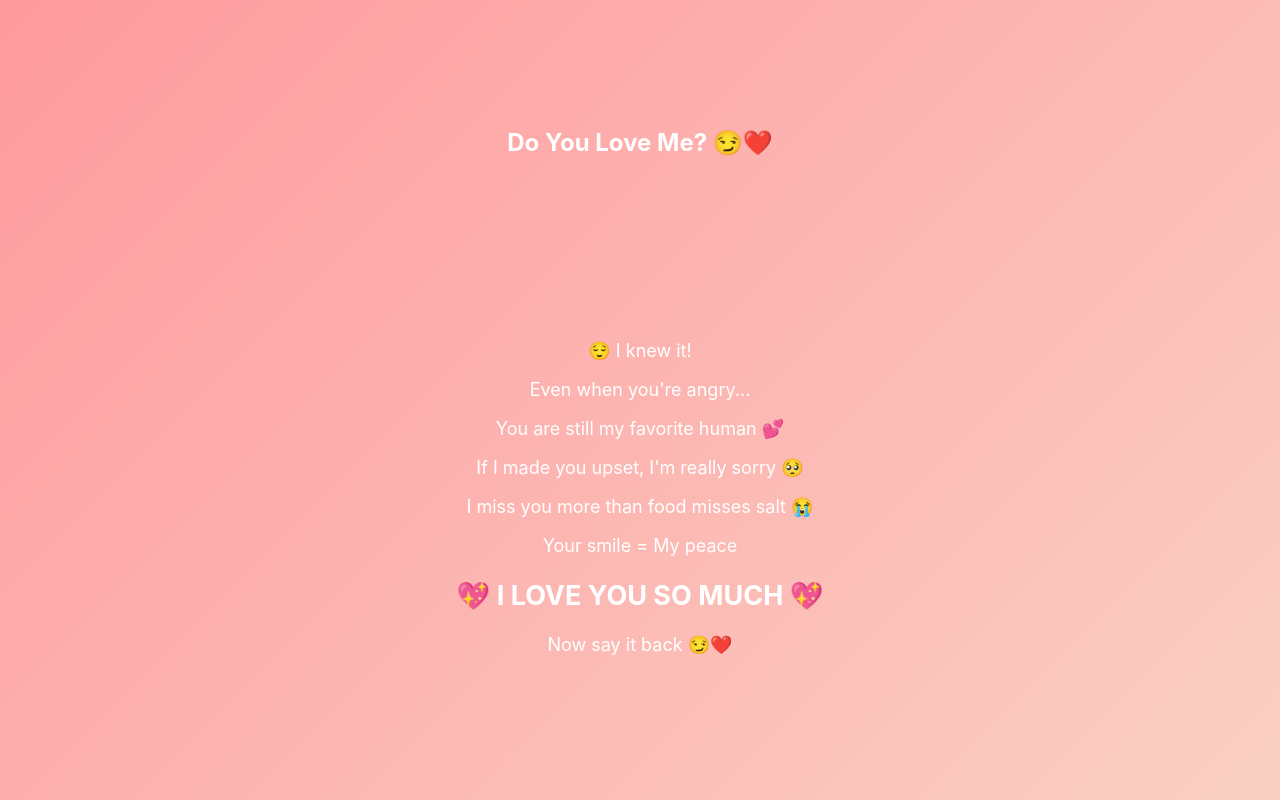
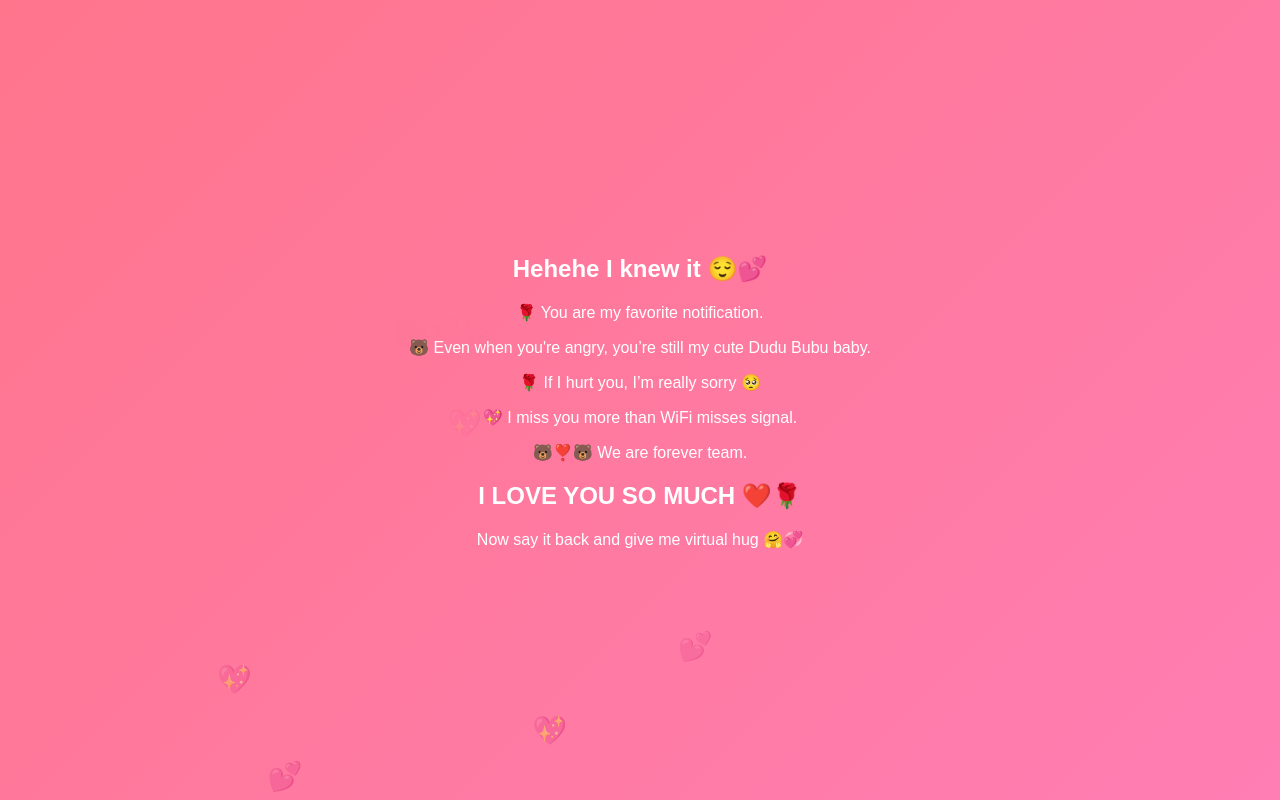
Before and after one commit to tinku06071999/index.html, a plain HTML site: page index.html in a window 1280 px wide. Both pictures are taken after a click on the button "YES 😍". Shown: the top 800 px of the page. Drawn offline with Linux system fonts and the light colour scheme.

Commit message:
Update index.html

```diff
--- a/index.html
+++ b/index.html
@@ -2,95 +2,146 @@
 <html>
 <head>
 <meta name="viewport" content="width=device-width, initial-scale=1.0">
-<title>Only For You ❤️</title>
+<title>For My Love ❤️</title>
+
 <style>
     body {
         margin: 0;
         padding: 0;
+        background: linear-gradient(135deg, #ff758c, #ff7eb3);
+        font-family: Arial, sans-serif;
+        text-align: center;
         height: 100vh;
-   background: linear-gradient(135deg, #ff9a9e, #fad0c4);
+        overflow: hidden;
         display: flex;
+        flex-direction: column;
         justify-content: center;
         align-items: center;
-   font-family: -apple-system, BlinkMacSystemFont, sans-serif;
-   overflow: hidden;
-   text-align: center;
+        color: white;
     }
-.container {
-   position: relative;
-   width: 100%;
-   max-width: 400px;
+
+    h1 {
+        font-size: 26px;
+        margin-bottom: 40px;
+        padding: 0 20px;
     }
-h1 {
-   color: #fff;
-   margin-bottom: 40px;
-   font-size: 24px;
-}
+
     button {
-   padding: 12px 25px;
+        padding: 14px 28px;
         font-size: 18px;
         border: none;
         border-radius: 30px;
-   cursor: pointer;
-   transition: 0.3s;
         position: absolute;
+        transition: 0.3s ease;
     }
+
     #yesBtn {
         background: #28a745;
+        bottom: 35%;
+        left: 25%;
         color: white;
-   left: 25%;
-   top: 120px;
     }
+
     #noBtn {
         background: #dc3545;
+        bottom: 35%;
+        right: 25%;
         color: white;
-   left: 55%;
-   top: 120px;
     }
+
     #message {
         display: none;
-   margin-top: 150px;
-   font-size: 18px;
-   color: white;
-   padding: 15px;
+        padding: 20px;
+        animation: fadeIn 1s ease-in-out;
+    }
+
+    @keyframes fadeIn {
+        from {opacity: 0;}
+        to {opacity: 1;}
+    }
+
+    /* Floating stickers */
+    .sticker {
+        position: absolute;
+        font-size: 28px;
+        animation: floatUp 6s linear infinite;
+    }
+
+    @keyframes floatUp {
+        0% {
+            transform: translateY(100vh);
+            opacity: 1;
+        }
+        100% {
+            transform: translateY(-10vh);
+            opacity: 0;
+        }
     }
 </style>
 </head>
+
 <body>
-<div class="container">
-<h1>Do You Love Me? 😏❤️</h1>
+
+<h1>Do You Love Me? 🥺❤️</h1>
+
 <button id="yesBtn" onclick="showLove()">YES 😍</button>
-<button id="noBtn">NO 😜</button>
+<button id="noBtn">NO 😏</button>
+
 <div id="message">
-<p>😌 I knew it!</p>
-<p>Even when you're angry...</p>
-<p>You are still my favorite human 💕</p>
-<p>If I made you upset, I'm really sorry 🥺</p>
-<p>I miss you more than food misses salt 😭</p>
-<p>Your smile = My peace</p>
-<h2>💖 I LOVE YOU SO MUCH 💖</h2>
-<p>Now say it back 😏❤️</p>
+    <h2>Hehehe I knew it 😌💕</h2>
+    <p>🌹 You are my favorite notification.</p>
+    <p>🐻 Even when you're angry, you’re still my cute Dudu Bubu baby.</p>
+    <p>🌹 If I hurt you, I’m really sorry 🥺</p>
+    <p>💖 I miss you more than WiFi misses signal.</p>
+    <p>🐻‍❣️🐻 We are forever team.</p>
+    <h2>I LOVE YOU SO MUCH ❤️🌹</h2>
+    <p>Now say it back and give me virtual hug 🤗💞</p>
 </div>
-</div>
+
 <script>
     const noBtn = document.getElementById("noBtn");
+
     function moveButton() {
-   const container = document.querySelector(".container");
-   const maxX = container.clientWidth - noBtn.offsetWidth;
-   const maxY = 250;
-   const randomX = Math.random() * maxX;
-   const randomY = Math.random() * maxY;
-   noBtn.style.left = randomX + "px";
-   noBtn.style.top = randomY + "px";
+        const x = Math.random() * (window.innerWidth - 100);
+        const y = Math.random() * (window.innerHeight - 100);
+        noBtn.style.left = x + "px";
+        noBtn.style.top = y + "px";
     }
-// Works for mobile touch + desktop hover
-noBtn.addEventListener("touchstart", moveButton);
-noBtn.addEventListener("mouseover", moveButton);
+
+    noBtn.addEventListener("touchstart", function(e) {
+        e.preventDefault();
+        moveButton();
+    });
+
+    noBtn.addEventListener("click", function(e) {
+        e.preventDefault();
+        moveButton();
+    });
+
     function showLove() {
         document.getElementById("yesBtn").style.display = "none";
         document.getElementById("noBtn").style.display = "none";
+        document.querySelector("h1").style.display = "none";
         document.getElementById("message").style.display = "block";
     }
+
+    // Create floating roses & hearts
+    function createSticker() {
+        const stickers = ["🌹","💖","💕","🐻","🐻‍❣️🐻"];
+        const sticker = document.createElement("div");
+        sticker.classList.add("sticker");
+        sticker.innerText = stickers[Math.floor(Math.random() * stickers.length)];
+        sticker.style.left = Math.random() * 100 + "vw";
+        sticker.style.animationDuration = (4 + Math.random() * 3) + "s";
+        document.body.appendChild(sticker);
+
+        setTimeout(() => {
+            sticker.remove();
+        }, 6000);
+    }
+
+    setInterval(createSticker, 500);
 </script>
+
 </body>
 </html>
```
Lines whose indentation alone changed are shown as unchanged.
